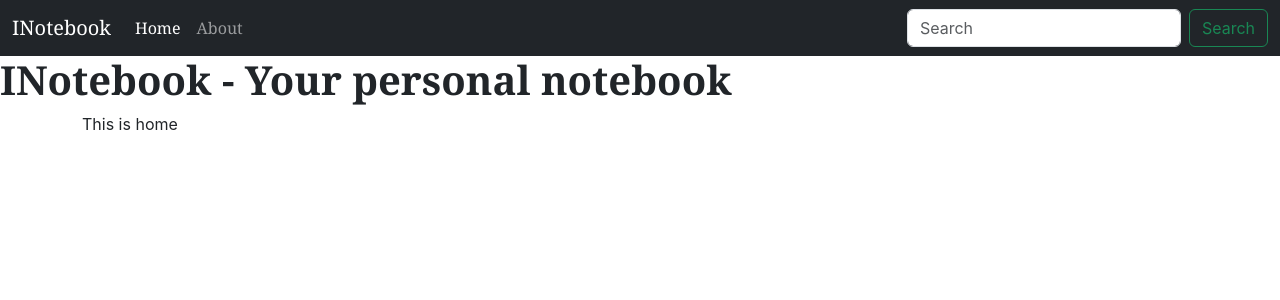
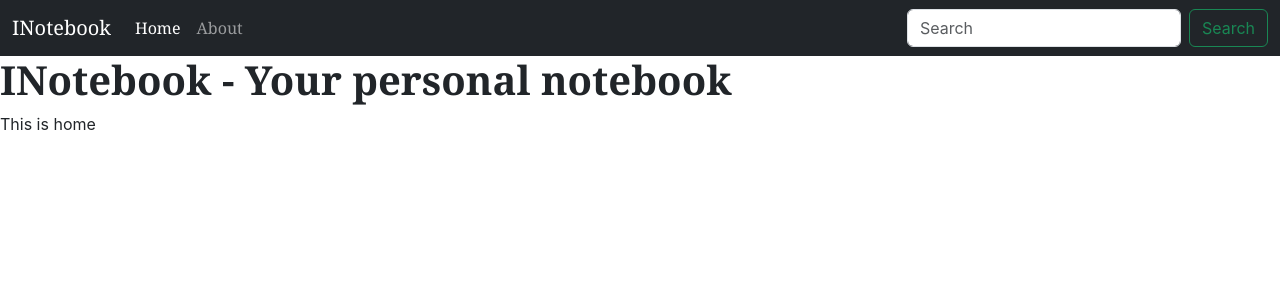
Before and after one commit to singhnaman320/INotebook, a React (Create React App) app in the folder inotebook/: page / in a window 1280 px wide. Shown: the top 300 px of the page. Built offline with nearby package versions, Linux system fonts and the light colour scheme.

Commit message:
Modifying Home.js

```diff
--- a/inotebook/src/components/Home.js
+++ b/inotebook/src/components/Home.js
@@ -3,7 +3,7 @@ import React from 'react'
 
 const Home = () => {
   return (
-    <div className='container'>
+    <div>
       This is home
     </div>
   )
```
